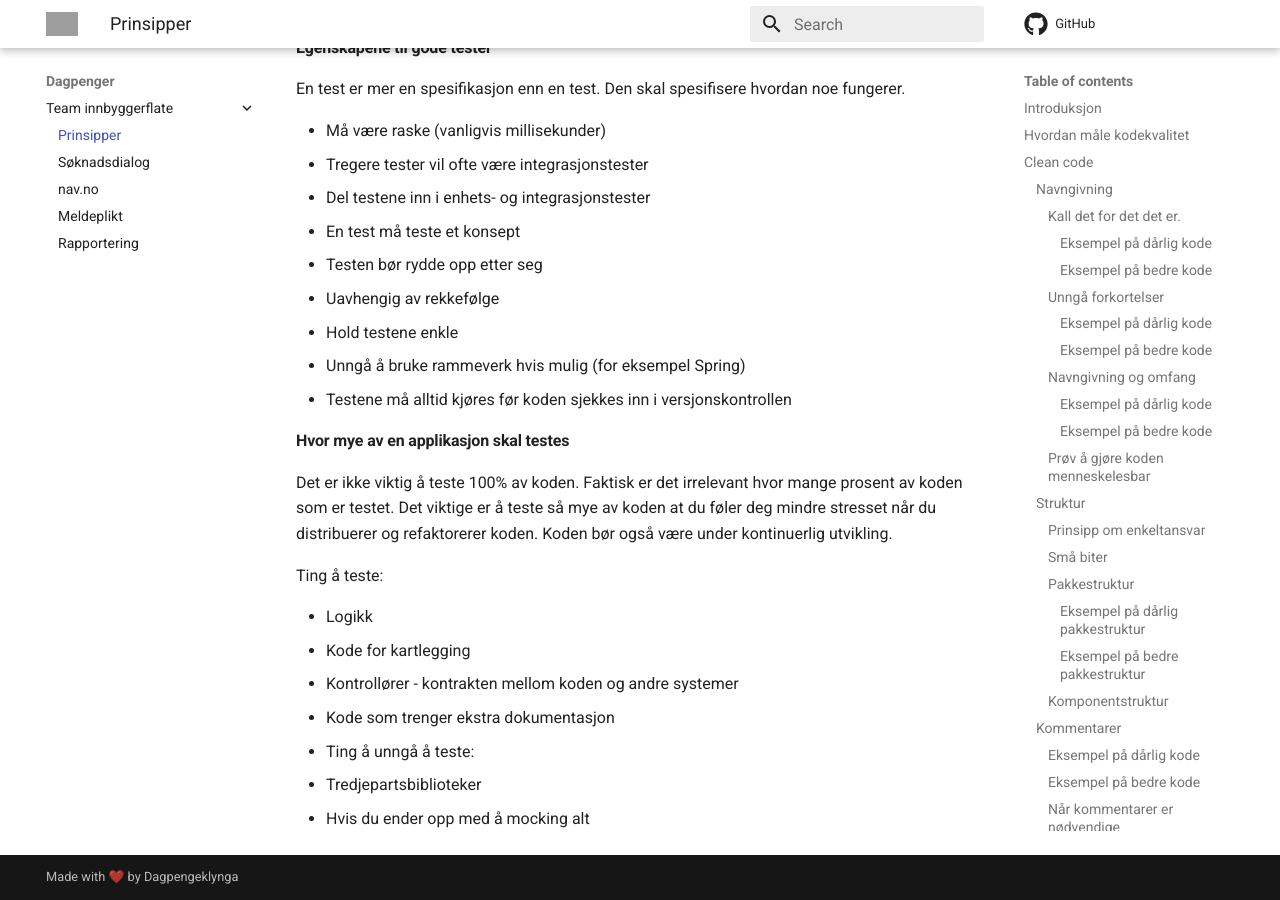
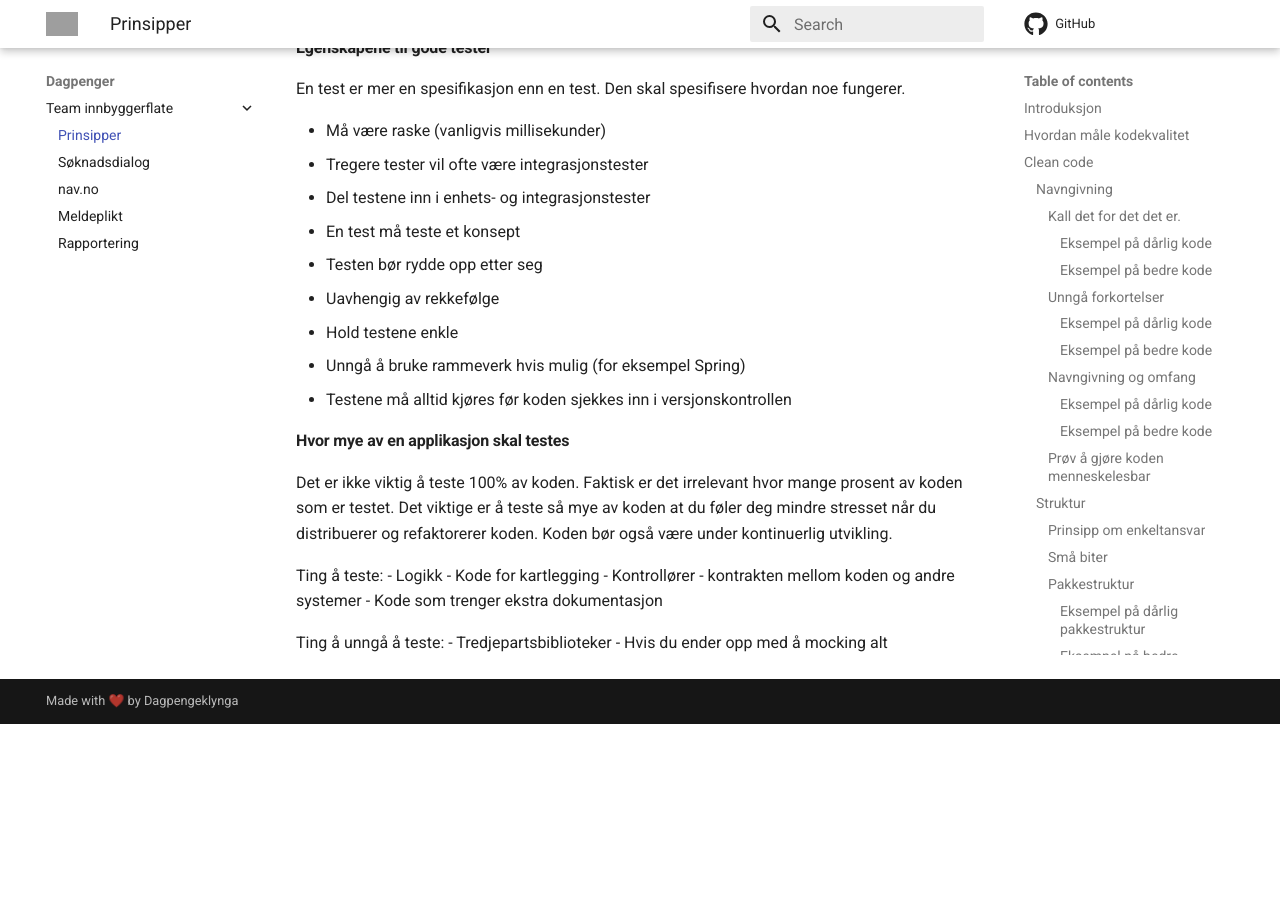
Before and after one commit to navikt/dp-dokumentasjon, an MkDocs documentation site: the page built from docs/innbyggerflater/prinsipper.md, in a window 1280 px wide and 900 px high, scrolled down 5513 px. Built offline with MkDocs 1.6.1 and Material for MkDocs 9.7.7, drawn with Linux system fonts in a browser that asks for light colours; comment, search, counter and statistics services are not loaded; after the commit the page ends 6237 px from its top, so only the background shows below that; grey boxes are pictures that could not be loaded.

```diff
--- a/docs/innbyggerflater/prinsipper.md
+++ b/docs/innbyggerflater/prinsipper.md
@@ -244,11 +244,11 @@
 Det er ikke viktig å teste 100% av koden. Faktisk er det irrelevant hvor mange prosent av koden som er testet. Det viktige er å teste så mye av koden at du føler deg mindre stresset når du distribuerer og refaktorerer koden. Koden bør også være under kontinuerlig utvikling.
 
 Ting å teste:
-
 - Logikk
 - Kode for kartlegging
 - Kontrollører - kontrakten mellom koden og andre systemer
 - Kode som trenger ekstra dokumentasjon
-- Ting å unngå å teste:
+
+Ting å unngå å teste:
 - Tredjepartsbiblioteker
 - Hvis du ender opp med å mocking alt
```
